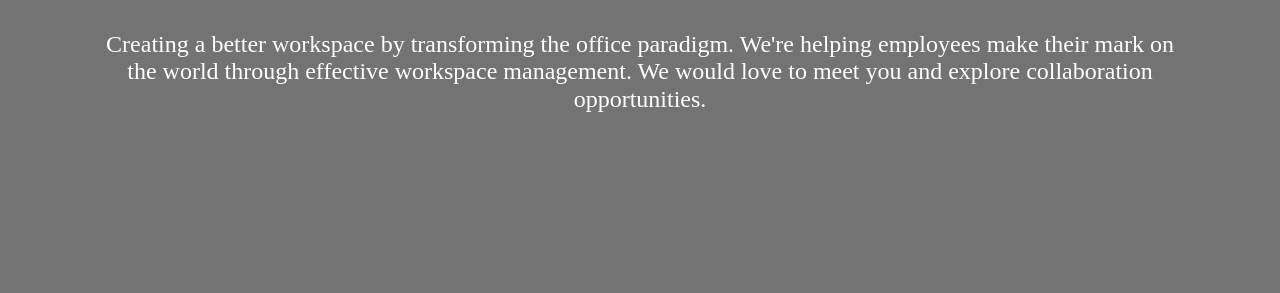
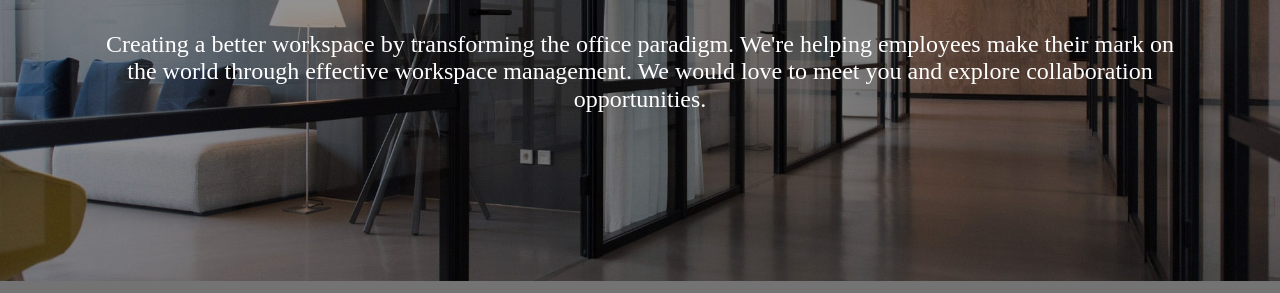
Before and after one commit to anava313/hw3_2024, a plain HTML site: page index.html in a window 1280 px wide. Shown: the part 200-493 px from the top of the page. Drawn offline with Linux system fonts and the light colour scheme.

Commit message:
Add files via upload

```diff
--- a/css/style.css
+++ b/css/style.css
@@ -142,8 +142,7 @@ nav a:hover, nav a:focus{
 first div in the grid  and place it in the grid. */
 .container div:first-child{
   grid-column: 1/ -1;
-  background-image: url('/HW3_CSS_Grid-main/images/header.jpg');
-
+  background-image: url('../images/header.jpg');
 }
 
 
```
